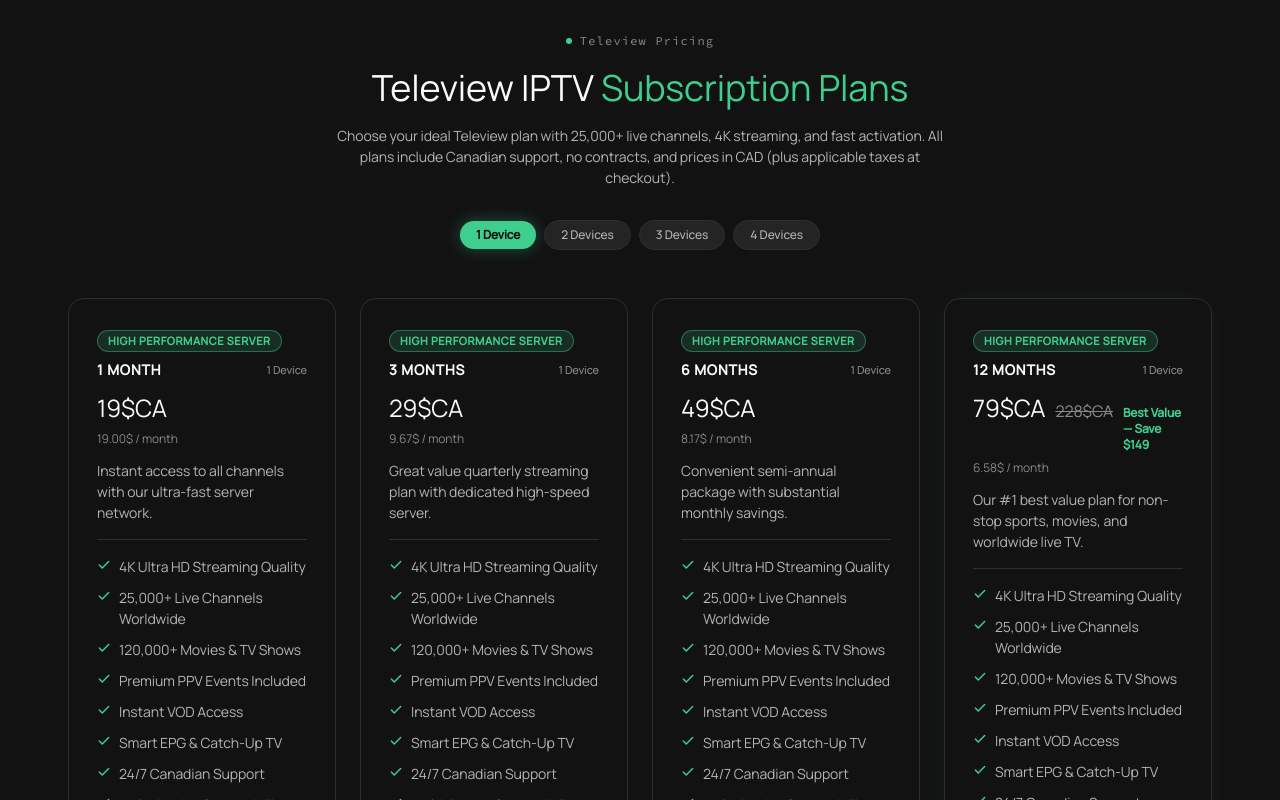
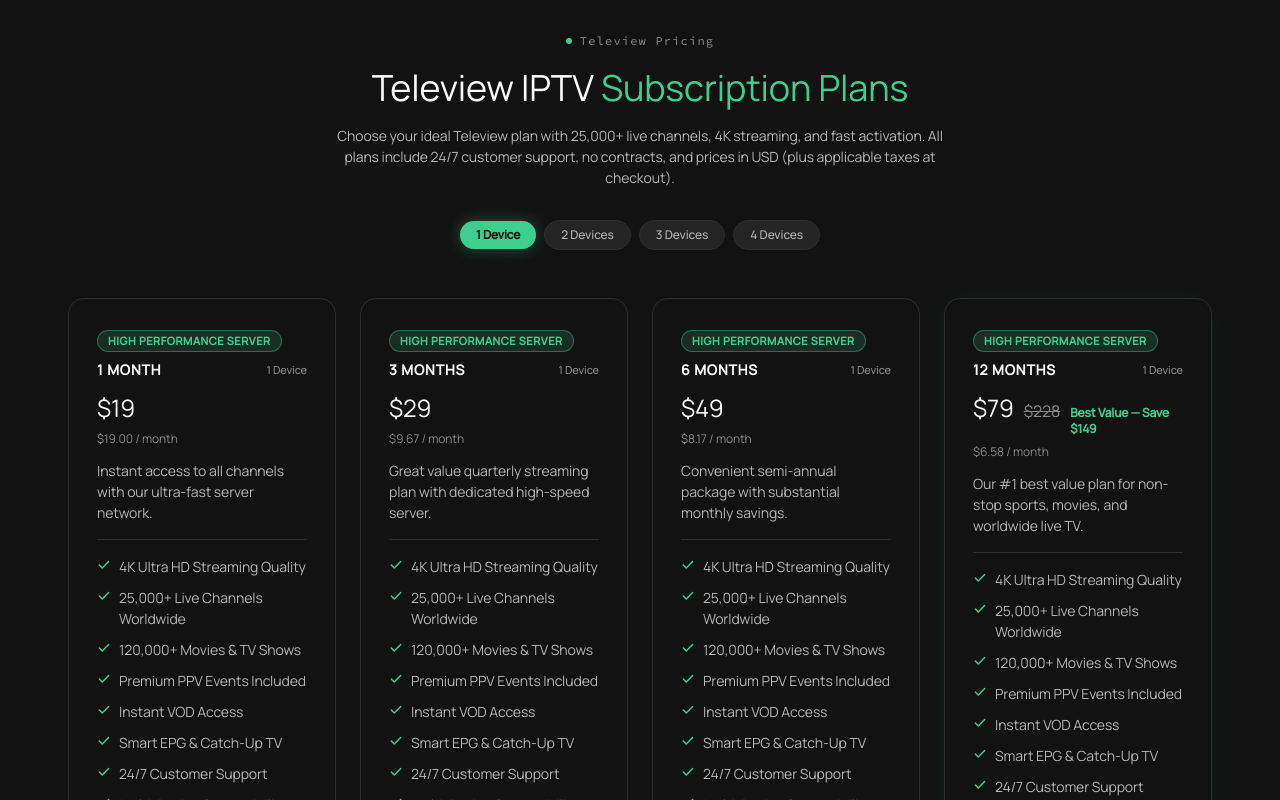
Before and after one commit to EcoTV-jpg/web, a React (Vite) app: page / in a window 1280 px wide. Shown: the part 4460-5260 px from the top of the page. Built offline with nearby package versions, Linux system fonts and the light colour scheme.

Commit message:
feat(pricing): format pricing in USD dollars with universal currency symbol

```diff
--- a/src/components/Pricing.tsx
+++ b/src/components/Pricing.tsx
@@ -14,28 +14,28 @@
 /* Pricing multipliers for device connections */
 const devicePricing: Record<number, Record<string, { price: string; billing: string; save?: string }>> = {
   1: {
-    "1 Month": { price: "19$CA", billing: "19.00$ / month" },
-    "3 Months": { price: "29$CA", billing: "9.67$ / month" },
-    "6 Months": { price: "49$CA", billing: "8.17$ / month" },
-    "12 Months": { price: "79$CA", billing: "6.58$ / month", save: "Best Value — Save $149" },
+    "1 Month": { price: "$19", billing: "$19.00 / month" },
+    "3 Months": { price: "$29", billing: "$9.67 / month" },
+    "6 Months": { price: "$49", billing: "$8.17 / month" },
+    "12 Months": { price: "$79", billing: "$6.58 / month", save: "Best Value — Save $149" },
   },
   2: {
-    "1 Month": { price: "29$CA", billing: "29.00$ / month" },
-    "3 Months": { price: "49$CA", billing: "16.33$ / month" },
-    "6 Months": { price: "79$CA", billing: "13.17$ / month" },
-    "12 Months": { price: "129$CA", billing: "10.75$ / month", save: "Best Value — Save $219" },
+    "1 Month": { price: "$29", billing: "$29.00 / month" },
+    "3 Months": { price: "$49", billing: "$16.33 / month" },
+    "6 Months": { price: "$79", billing: "$13.17 / month" },
+    "12 Months": { price: "$129", billing: "$10.75 / month", save: "Best Value — Save $219" },
   },
   3: {
-    "1 Month": { price: "39$CA", billing: "39.00$ / month" },
-    "3 Months": { price: "69$CA", billing: "23.00$ / month" },
-    "6 Months": { price: "109$CA", billing: "18.17$ / month" },
-    "12 Months": { price: "169$CA", billing: "14.08$ / month", save: "Best Value — Save $299" },
+    "1 Month": { price: "$39", billing: "$39.00 / month" },
+    "3 Months": { price: "$69", billing: "$23.00 / month" },
+    "6 Months": { price: "$109", billing: "$18.17 / month" },
+    "12 Months": { price: "$169", billing: "$14.08 / month", save: "Best Value — Save $299" },
   },
   4: {
-    "1 Month": { price: "49$CA", billing: "49.00$ / month" },
-    "3 Months": { price: "89$CA", billing: "29.67$ / month" },
-    "6 Months": { price: "139$CA", billing: "23.17$ / month" },
-    "12 Months": { price: "209$CA", billing: "17.42$ / month", save: "Best Value — Save $379" },
+    "1 Month": { price: "$49", billing: "$49.00 / month" },
+    "3 Months": { price: "$89", billing: "$29.67 / month" },
+    "6 Months": { price: "$139", billing: "$23.17 / month" },
+    "12 Months": { price: "$209", billing: "$17.42 / month", save: "Best Value — Save $379" },
   },
 };
 
--- a/src/components/SEO.tsx
+++ b/src/components/SEO.tsx
@@ -254,7 +254,7 @@
       "@type": "Offer",
       name: `${siteConfig.name} - ${p.name}`,
       price: `${parseFloat(rawPrice).toFixed(2)}`,
-      priceCurrency: "CAD",
+      priceCurrency: "USD",
       availability: "https://schema.org/InStock",
       url: `${siteConfig.url}/#pricing`,
       priceValidUntil: "2027-12-31",
@@ -283,7 +283,7 @@
     image: `${siteConfig.url}${siteConfig.socialImage}`,
     offers: {
       "@type": "AggregateOffer",
-      priceCurrency: "CAD",
+      priceCurrency: "USD",
       lowPrice: minPrice,
       highPrice: maxPrice,
       offerCount: offerItems.length,
--- a/src/data/site.ts
+++ b/src/data/site.ts
@@ -179,14 +179,14 @@
   kicker: "Teleview Pricing",
   heading: "Teleview IPTV Subscription Plans",
   subhead:
-    "Choose your ideal Teleview plan with 25,000+ live channels, 4K streaming, and fast activation. All plans include Canadian support, no contracts, and prices in CAD (plus applicable taxes at checkout).",
+    "Choose your ideal Teleview plan with 25,000+ live channels, 4K streaming, and fast activation. All plans include 24/7 customer support, no contracts, and prices in USD (plus applicable taxes at checkout).",
 };
 
 export const plans: Plan[] = [
   {
     name: "1 Month",
-    price: "19$CA",
-    billingText: "19.00$ / month",
+    price: "$19",
+    billingText: "$19.00 / month",
     badge: "High Performance Server",
     description: "Instant access to all channels with our ultra-fast server network.",
     features: [
@@ -196,7 +196,7 @@
       "Premium PPV Events Included",
       "Instant VOD Access",
       "Smart EPG & Catch-Up TV",
-      "24/7 Canadian Support",
+      "24/7 Customer Support",
       "Multi-Device Compatibility",
     ],
     ctaText: "Get this plan",
@@ -205,8 +205,8 @@
   },
   {
     name: "3 Months",
-    price: "29$CA",
-    billingText: "9.67$ / month",
+    price: "$29",
+    billingText: "$9.67 / month",
     badge: "High Performance Server",
     description: "Great value quarterly streaming plan with dedicated high-speed server.",
     features: [
@@ -216,7 +216,7 @@
       "Premium PPV Events Included",
       "Instant VOD Access",
       "Smart EPG & Catch-Up TV",
-      "24/7 Canadian Support",
+      "24/7 Customer Support",
       "Multi-Device Compatibility",
     ],
     ctaText: "Get this plan",
@@ -225,8 +225,8 @@
   },
   {
     name: "6 Months",
-    price: "49$CA",
-    billingText: "8.17$ / month",
+    price: "$49",
+    billingText: "$8.17 / month",
     badge: "High Performance Server",
     description: "Convenient semi-annual package with substantial monthly savings.",
     features: [
@@ -236,7 +236,7 @@
       "Premium PPV Events Included",
       "Instant VOD Access",
       "Smart EPG & Catch-Up TV",
-      "24/7 Canadian Support",
+      "24/7 Customer Support",
       "Multi-Device Compatibility",
     ],
     ctaText: "Get this plan",
@@ -245,9 +245,9 @@
   },
   {
     name: "12 Months",
-    price: "79$CA",
-    originalPrice: "228$CA",
-    billingText: "6.58$ / month",
+    price: "$79",
+    originalPrice: "$228",
+    billingText: "$6.58 / month",
     save: "Best Value — Save $149",
     badge: "High Performance Server",
     mostValue: true,
@@ -259,7 +259,7 @@
       "Premium PPV Events Included",
       "Instant VOD Access",
       "Smart EPG & Catch-Up TV",
-      "24/7 Canadian Support",
+      "24/7 Customer Support",
       "Multi-Device Compatibility",
     ],
     ctaText: "Get this plan",
```
